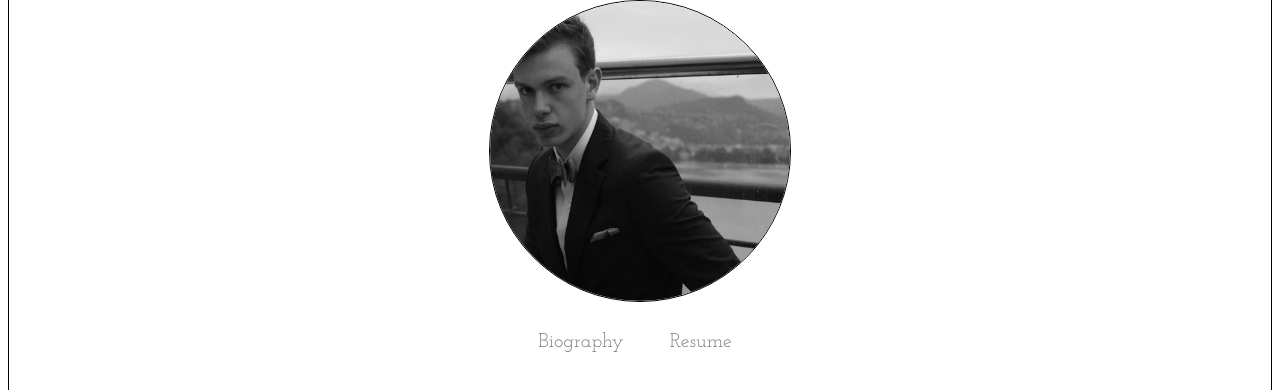
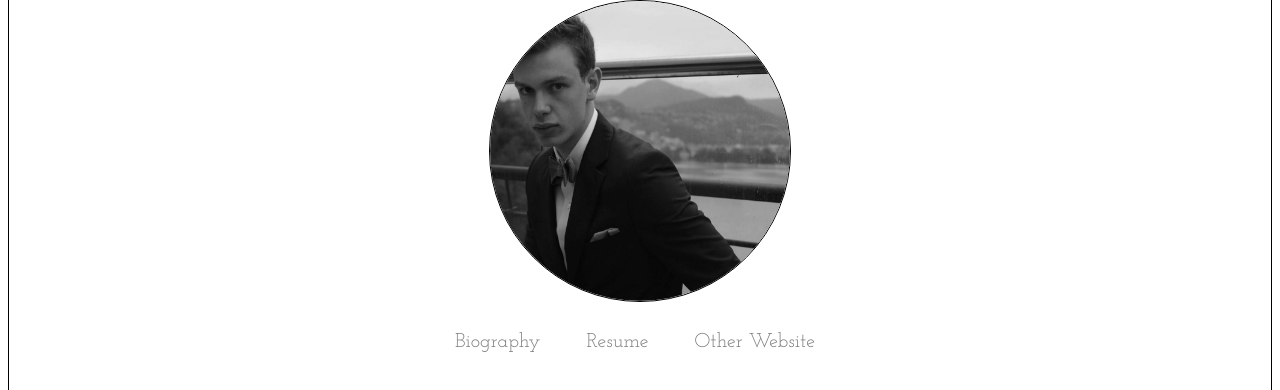
Before and after one commit to ryan-0/ryan-0.github.io, a plain HTML site: page index.html in a window 1280 px wide. Shown: the part 134-524 px from the top of the page. Drawn offline with Linux system fonts and the light colour scheme.

Commit message:
added bootstrap and other website

```diff
--- a/index.html
+++ b/index.html
@@ -17,6 +17,7 @@
     	<ul>
     		<li> <a href="bio.html"> Biography </a> </li>
     		<li> <a href="resume.html"> Resume </a> </li>
+        <li> <a href="startbootstrap-creative/index.html"> Other Website </a> </li>
     	</ul>
 </body>
 </html>
```
Also changed, not shown: 1 other file.
